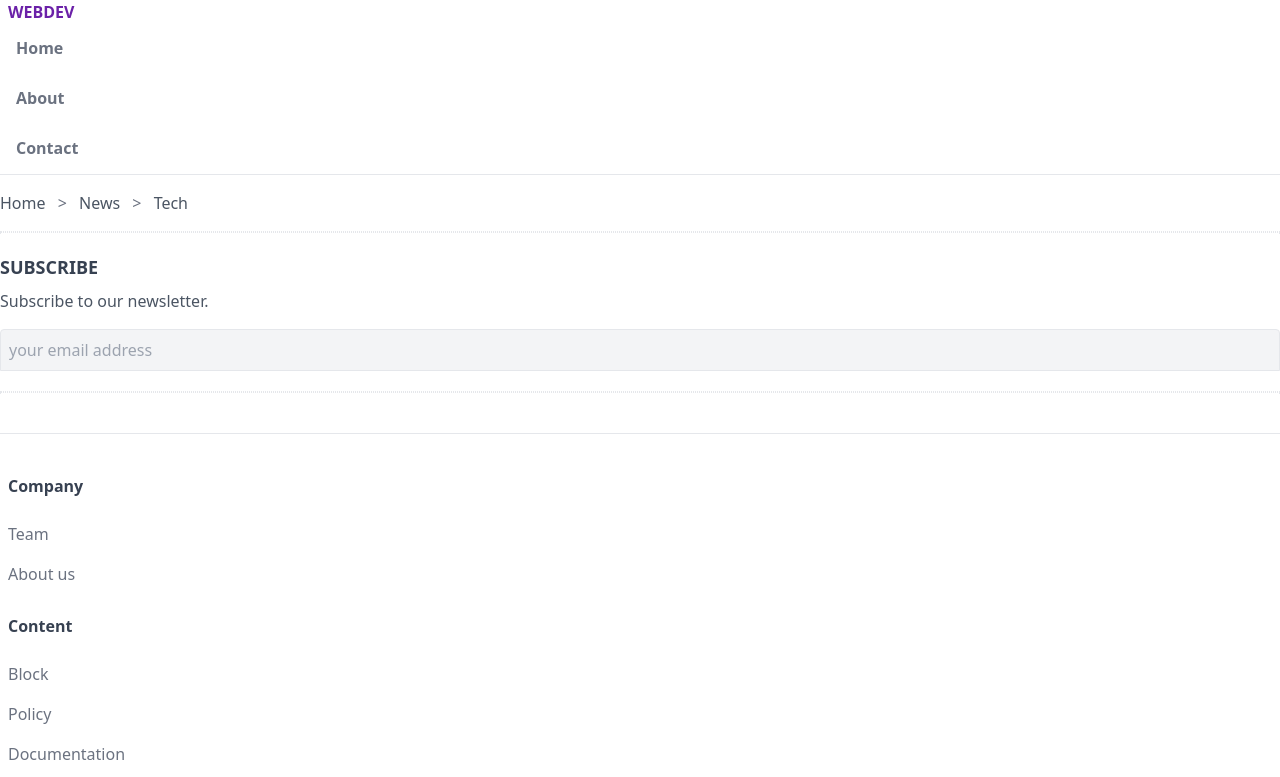
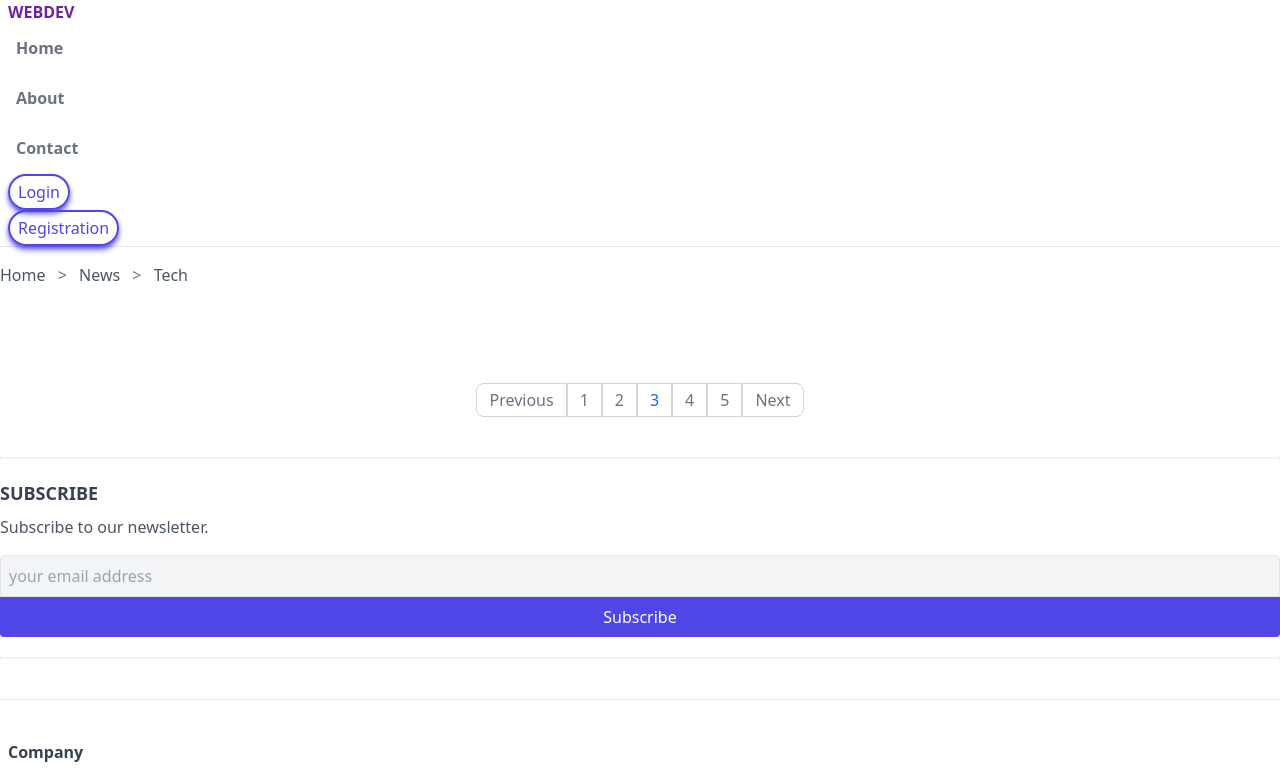
Before and after one commit to PesukarhuTG/tailwind-articles, a website: page index.html in a window 1280 px wide. Shown: the top 777 px of the page. Drawn offline with nearby package versions, Linux system fonts and the light colour scheme; files that its build step writes are made by us from their sources.

Commit message:
feat: add buttons

```diff
--- a/index.html
+++ b/index.html
@@ -25,6 +25,15 @@
             class="inline-block py-3 px-2 border-b-2 border-transparent hover:text-purple-800 hover:border-purple-800"
             href="#">Contact</a></li>
       </ul>
+
+      <ul>
+        <li><button
+            class="py-1 px-2 border-2 rounded-full border-indigo-600 text-indigo-600 shadow-md shadow-indigo-600 hover:text-white hover:bg-indigo-800">Login</button>
+        </li>
+        <li><button
+            class="py-1 px-2 border-2 rounded-full border-indigo-600 text-indigo-600 shadow-md shadow-indigo-600 hover:text-white hover:bg-indigo-800">Registration</button>
+        </li>
+      </ul>
     </nav>
   </header>
 
@@ -40,6 +49,27 @@
       </div>
     </div>
 
+    <!-- pagination -->
+    <div class="mt-20 mb-10">
+      <ul class="flex justify-center">
+        <li><a
+            class="inline-block py-1 px-3 border border-gray-300 text-gray-500 hover:bg-gray-100 hover:text-gray-700 rounded-l-lg"
+            href="#">Previous</a></li>
+        <li><a class="inline-block py-1 px-3 border border-gray-300 text-gray-500 hover:bg-gray-100 hover:text-gray-700"
+            href="#">1</a></li>
+        <li><a class="inline-block py-1 px-3 border border-gray-300 text-gray-500 hover:bg-gray-100 hover:text-gray-700"
+            href="#">2</a></li>
+        <li><a class="inline-block py-1 px-3 border border-gray-300 text-blue-600 hover:bg-blue-100" href="#">3</a></li>
+        <li><a class="inline-block py-1 px-3 border border-gray-300 text-gray-500 hover:bg-gray-100 hover:text-gray-700"
+            href="#">4</a></li>
+        <li><a class="inline-block py-1 px-3 border border-gray-300 text-gray-500 hover:bg-gray-100 hover:text-gray-700"
+            href="#">5</a></li>
+        <li><a
+            class="inline-block py-1 px-3 border border-gray-300 text-gray-500 hover:bg-gray-100 hover:text-gray-700 rounded-r-lg"
+            href="#">Next</a></li>
+      </ul>
+    </div>
+
     <!-- devider -->
     <div class="border border-dotted"></div>
 
@@ -49,6 +79,7 @@
       <p class="text-gray-600 mb-4">Subscribe to our newsletter.</p>
       <input placeholder="your email address" type="email"
         class="text-gray-700 bg-gray-100 p-2 w-full border rounded-t hover:border-gray-600">
+      <button class="px-4 py-2 bg-indigo-600 text-white rounded-b w-full hover:bg-indigo-800">Subscribe</button>
     </div>
 
     <!-- devider -->
```
